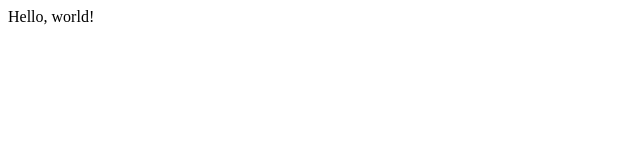
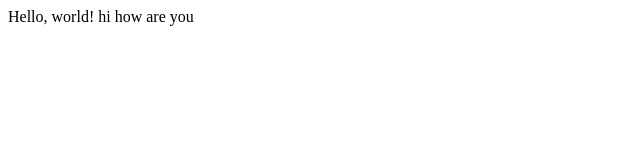
Before and after one commit to Austin811/practice0, a plain HTML site: page links/hello.html in a window 1280 px wide. Shown: the whole page, without its empty margins (0-640 px from the left). Drawn offline with Linux system fonts and the light colour scheme.

Commit message:
added hello.html

```diff
--- a/links/hello.html
+++ b/links/hello.html
@@ -4,6 +4,6 @@
         <title>My Web Page!</title>
     </head>
     <body>
-        Hello, world!
+        Hello, world! hi how are you
     </body>
 </html>
```
